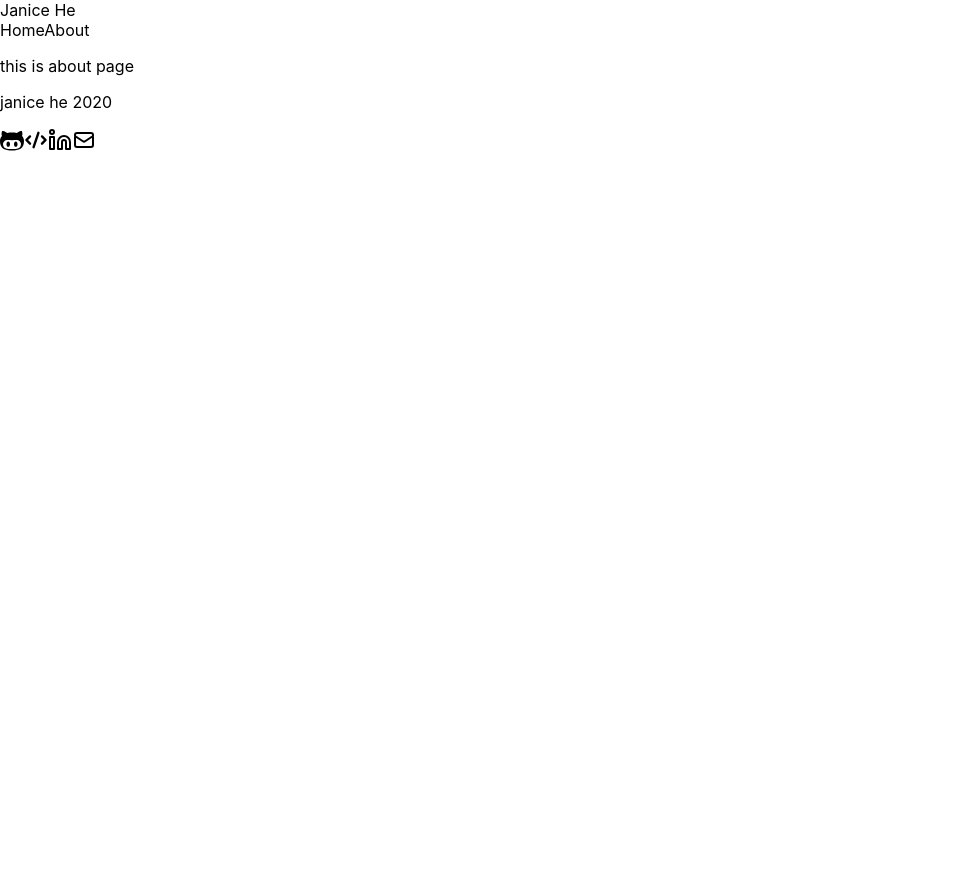
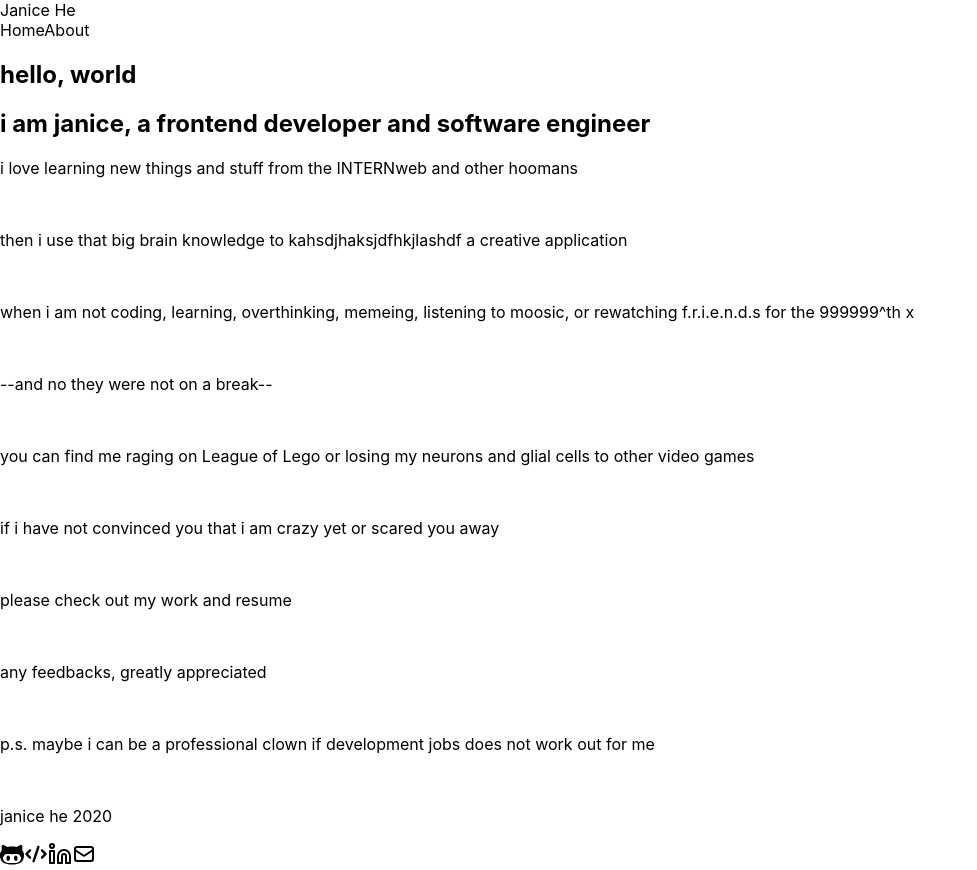
Before and after one commit to JaniceHe26/portfolio-nextjs, a Next.js app: page /about in a window 1280 px wide. Shown: the whole page, without its empty margins (0-977 px from the left). Before the commit the page ends 800 px from the top, so only its background shows below. Built offline with nearby package versions, Linux system fonts and the light colour scheme.

Commit message:
added an about me

```diff
--- a/src/pages/about.tsx
+++ b/src/pages/about.tsx
@@ -3,7 +3,23 @@ import Layout from '../components/Layout/Layout';
 export default function About(): any {
   return (
     <Layout>
-      <p>this is about page</p>
+      <div>
+        {/* onHover for a more human translation later, use this later
+            https://upmostly.com/tutorials/react-onhover-event-handling-with-examples */}
+        <section>
+          <h2>hello, world</h2>
+          <h1>i am janice, a frontend developer and software engineer</h1>
+          <p>i love learning new things and stuff from the INTERNweb and other hoomans</p><br/>
+          <p>then i use that big brain knowledge to kahsdjhaksjdfhkjlashdf a creative application</p><br/>
+          <p>when i am not coding, learning, overthinking, memeing, listening to moosic, or rewatching f.r.i.e.n.d.s for the 999999^th x</p><br/>
+          <p>--and no they were not on a break--</p><br/>
+          <p>you can find me raging on League of Lego or losing my neurons and glial cells to other video games</p><br/>
+          <p>if i have not convinced you that i am crazy yet or scared you away</p><br/>
+          <p>please check out my work and resume</p><br/>
+          <p>any feedbacks, greatly appreciated</p><br/>
+          <p>p.s. maybe i can be a professional clown if development jobs does not work out for me</p><br/>
+        </section>
+      </div>
     </Layout>
   )
 }
--- a/src/pages/index.tsx
+++ b/src/pages/index.tsx
@@ -25,6 +25,7 @@ export default function Index(): any {
   //   }, 2000);
   // }, [textAboutMe]);
 
+
   useEffect((): void => {
       // cycleText(textAboutMe);
       cycleText(textAboutMe, 0);
```
Also changed, not shown: 1 other file (tests, documents, lock files or other folders).
